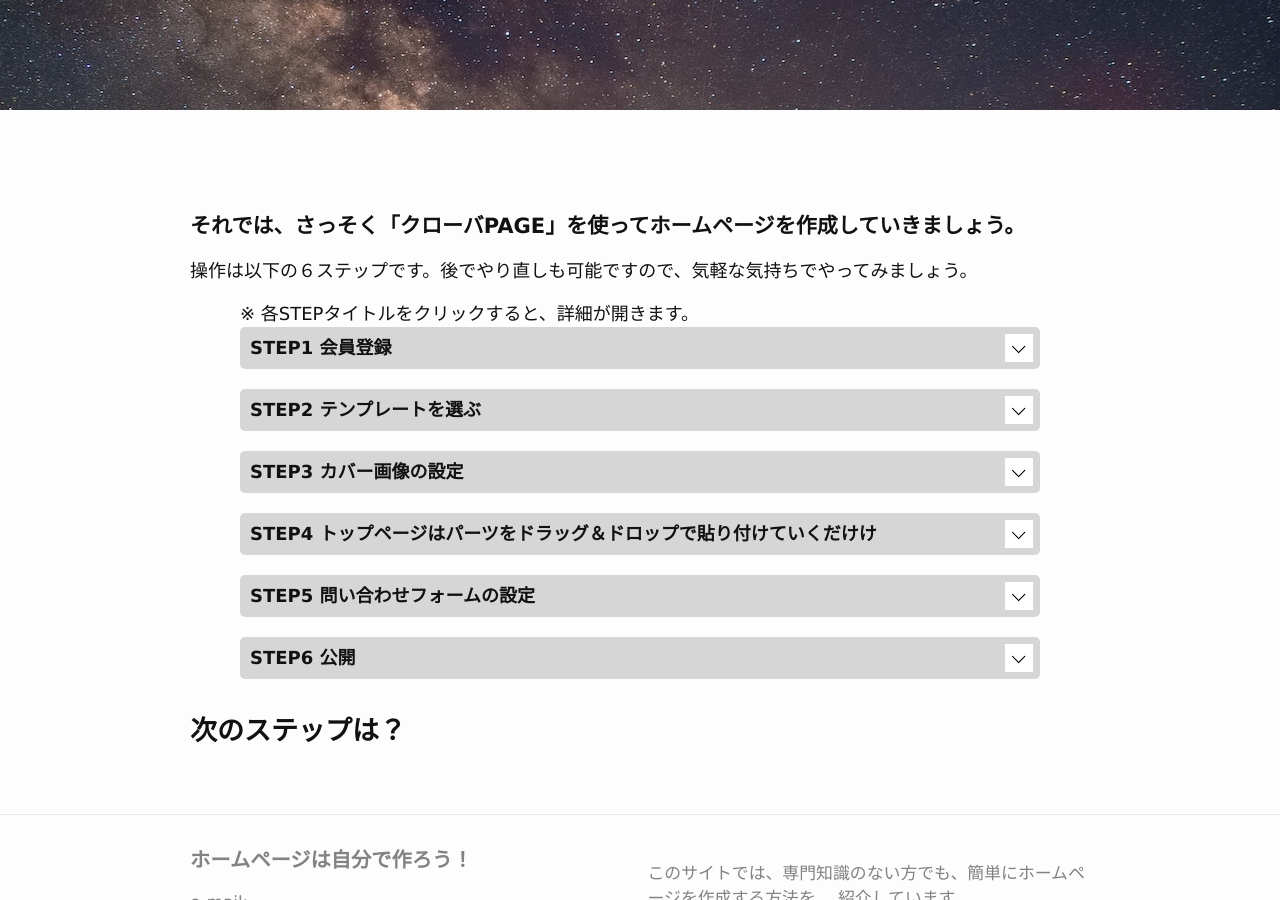
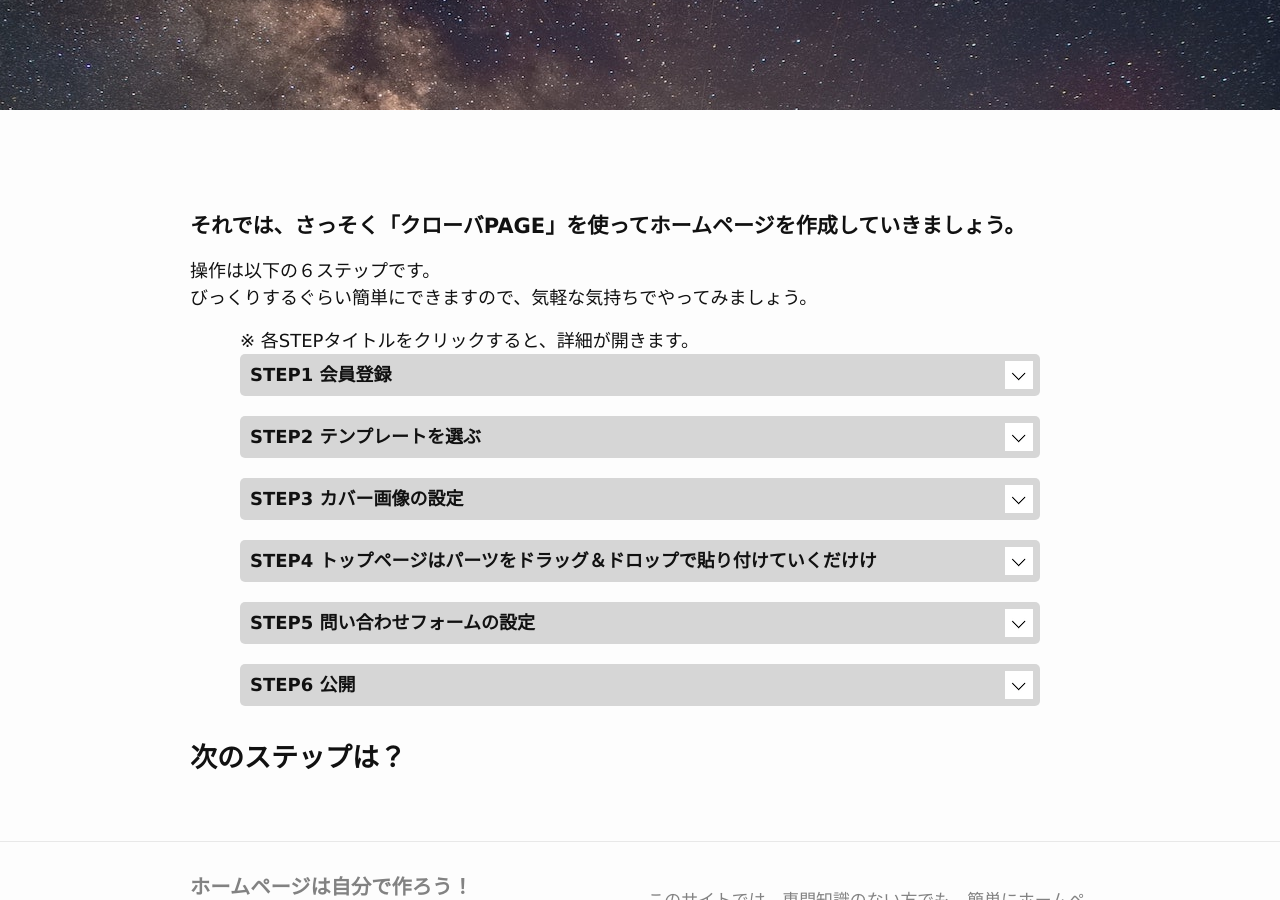
Before and after one commit to saitomako/hpbyself, a Jekyll site: the page built from index.md, in a window 1280 px wide and 900 px high, scrolled down 2000 px. Built offline with Jekyll 4.4.1, drawn with Linux system fonts in a browser that asks for light colours; our own code applies the rules of GitHub Pages for plain Markdown files.

Commit message:
update etc

```diff
--- a/index.md
+++ b/index.md
@@ -63,7 +63,8 @@ layout: home
 </section>
 
 ### それでは、さっそく「クローバPAGE」を使ってホームページを作成していきましょう。
-操作は以下の６ステップです。後でやり直しも可能ですので、気軽な気持ちでやってみましょう。
+操作は以下の６ステップです。<br>
+びっくりするぐらい簡単にできますので、気軽な気持ちでやってみましょう。
 
 <div class="toggle_section">
 ※ 各STEPタイトルをクリックすると、詳細が開きます。
```
Also changed, not shown: 2 other files.
